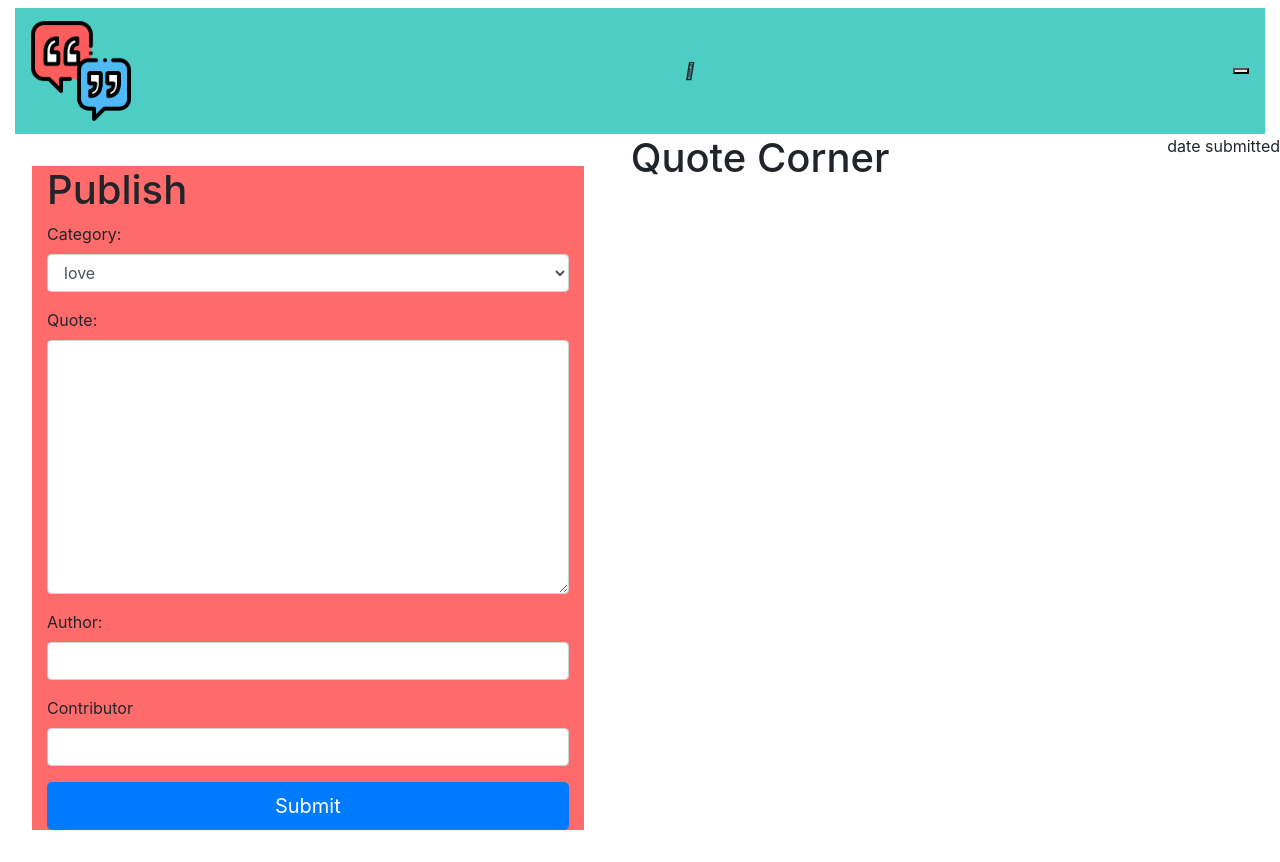
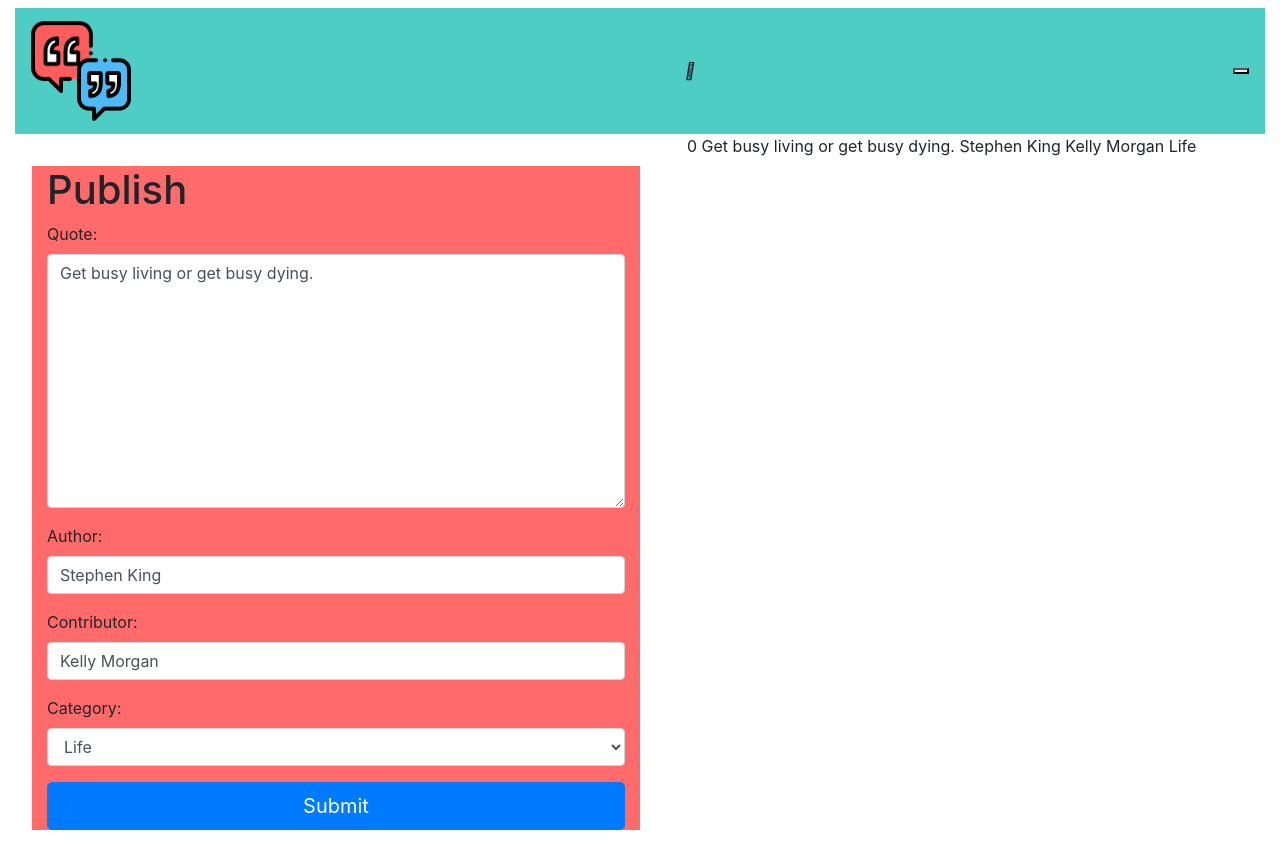
Before and after one commit to tc-mwangi/Quotes, an Angular app: page / in a window 1280 px wide. Built offline with nearby package versions, Linux system fonts and the light colour scheme; a web font is replaced by a local one.

Commit message:
two-way data binding on form working

```diff
--- a/src/app/app.module.ts
+++ b/src/app/app.module.ts
@@ -8,7 +8,7 @@ import { AppComponent } from './app.component';
 
 import { NavbarComponent } from './navbar/navbar.component';
 import { HomeComponent } from './home/home.component';
-import { FormComponent } from './form/form.component';
+import { FormComponent } from './quote-form/quote-form.component';
 
 @NgModule({
   declarations: [
--- a/src/app/form/form.component.html
+++ /dev/null
@@ -1,52 +0,0 @@
-<div class="container-fluid">
-  <div class="row">
-    <div class="col" id="publish">
-        <h1>Publish</h1>
-        <form>
-
-          <div class="form-group">
-            <!-- category field -->
-            <label for="category">Category: </label>
-            <select class="form-control" name="" id="" required>
-
-              <!-- use ng for to loop through choices of categories (interpolation) -->
-              <option *ngFor= "let option of options">{{option.category}}</option>
-            </select>
-          </div>
-
-          <div class="form-group">
-            <!-- quote field -->
-            <label for="quote">Quote: </label>
-            <textarea name="quote" class="form-control"  id="quote" cols="30" rows="10" required></textarea>
-          </div>
-
-          <div class="form-group">
-            <!-- author field -->
-            <label for="author">Author: </label>
-            <input type="text" class="form-control" id="author">
-          </div>
-
-          <div class="form-group">
-            <!-- contributor field -->
-            <label for="contributor">Contributor</label>
-            <input type="text" class="form-control" id="contributor">
-          </div>
-
-          <!-- submit button -->
-          <button type="submit" class="btn btn-primary btn-lg btn-block">Submit</button>
-
-        </form>
-      </div>
-      <!-- display entry here -->
-      <div class="col">
-          <h1>Quote Corner</h1>
-      </div>
-
-      <!-- display time stamp here -->
-      <div class="">
-        date submitted
-      </div>
-
-
-      </div>
-    </div>
--- a/src/app/form/form.component.ts
+++ /dev/null
@@ -1,29 +0,0 @@
-import { Component, OnInit } from '@angular/core';
-
-
-@Component({
-  selector: 'app-form',
-  templateUrl: './form.component.html',
-  styleUrls: ['./form.component.css']
-})
-export class FormComponent implements OnInit {
-
-  // option tag loop options
-  options = [
-    {category: 'love'},
-    {category: 'life'},
-    {category: 'work'},
-    {category: 'religious'}
-  ];
-
-
-
-  constructor() {
-
-
-   }
-
-  ngOnInit() {
-  }
-
-}
--- /dev/null
+++ b/src/app/quote-form/quote-form.component.html
@@ -0,0 +1,56 @@
+<div class="container-fluid">
+  <div class="row">
+    <div class="col" id="publish">
+        <h1>Publish</h1>
+
+        <form #quoteForm="ngForm">
+          <div class="form-group">
+            <!-- quote field -->
+            <label for="quote">Quote: </label>
+            <textarea name="quote" class="form-control"  id="quote" cols="30" rows="10" required [(ngModel)]="model.quote"></textarea>
+          </div>
+
+          <div class="form-group">
+            <!-- author field -->
+            <label for="author">Author: </label>
+            <input type="text" name="author" class="form-control" id="author" required [(ngModel)]="model.author">
+          </div>
+
+          <div class="form-group">
+            <!-- contributor field -->
+            <label for="contributor">Contributor: </label>
+            <input type="text" name="contributor" class="form-control" id="contributor" required [(ngModel)]="model.contributor">
+          </div>
+
+          <div class="form-group">
+              <!-- category field -->
+              <label for="category">Category: </label>
+              <select class="form-control" name="category" id="category" required [(ngModel)]="model.category">
+
+                <!-- use ng for to loop through choices of categories (interpolation) -->
+                <option *ngFor= "let option of options">{{option.category}}</option>
+              </select>
+            </div>
+
+          <!-- submit button -->
+          <button type="submit" class="btn btn-primary btn-lg btn-block">Submit</button>
+
+        </form>
+      </div>
+      <!-- 2-way data binding displays here -->
+      <div class="col">
+        {{model.id}}
+        {{model.quote}}
+        {{model.author}}
+        {{model.contributor}}
+        {{model.category}}
+      </div>
+
+      <!-- display time stamp here -->
+      <div class="">
+
+      </div>
+
+
+      </div>
+    </div>
--- /dev/null
+++ b/src/app/quote-form/quote-form.component.ts
@@ -0,0 +1,70 @@
+import { Component, OnInit, Input, Output } from '@angular/core';
+import { Quote }    from '../quote';
+
+@Component({
+  selector: 'app-form',
+  templateUrl: './quote-form.component.html',
+  styleUrls: ['./quote-form.component.css']
+})
+export class FormComponent implements OnInit {
+
+
+    // option tag loop options
+    options = [
+      {category: 'Life'},
+      {category: 'Love'},
+      {category: 'Work'},
+      {category: 'Religion'},
+      {category: 'Famous'},
+      {category: 'Miscellaneous'}
+
+    ];
+
+
+// sample = {
+//   id: '1',
+//   quote: 'Get busy living or get busy dying.',
+//   author: 'Stephen King',
+//   contributor: 'Kelly Morgan',
+//   category: 'Life',
+// }
+
+  // default object to be changed by form inputs
+
+
+  model=new Quote(0, 'Get busy living or get busy dying.', 'Stephen King', 'Kelly Morgan','Life');
+
+
+  // sample quotes array
+  quotes = [
+    new Quote(1, 'Get busy living or get busy dying.', 'Stephen King', 'Kelly Morgan', 'Life'),
+
+    new Quote(2, 'The first step toward success is taken when you refuse to be a captive of the environment in which you first find yourself.', 'Mark Caine', 'Gary Harris', 'Life'),
+
+    new Quote(3, 'You know you’re in love when you can’t fall asleep because reality is finally better than your dreams.', 'Dr. Suess', 'Heather Langley', 'Love'),
+
+    new Quote(4, 'Great minds discuss ideas; average minds discuss events; small minds discuss people.', 'Eleanor Roosevelt', 'June Mwangi', 'Work'),
+
+    new Quote(5, 'I’m selfish, impatient and a little insecure. I make mistakes, I am out of control and at times hard to handle. But if you can’t handle me at my worst, then you sure as hell don’t deserve me at my best.', 'Timothy Karanja', 'Marilyn Monroe', 'Famous'),
+
+    new Quote(6, 'A kiss is a lovely trick designed by nature to stop speech when words become superfluous.', 'Wendy Summers', 'Ingrid Bergman', 'Love'),
+
+    new Quote(7, 'You miss 100 percent of the shots you never take.', 'Timothy Karanja', 'Wayne Gretzky', 'Miscellaneous'),
+
+    new Quote(8, 'In order to write about life first you must live it.', 'Juliette Mukami', 'Ernest Hemingway', 'Life'),
+
+    new Quote(9, 'To answer before listening — that is folly and shame.', 'Alexander Gacuhi', 'Bible', 'Religion'),
+
+    new Quote(10, 'You will face many defeats in life, but never let yourself be defeated.', 'Andrew Ranja', 'Maya Angelou', 'Miscellaneous')
+  ]
+
+
+
+
+
+
+
+  ngOnInit() {
+  }
+
+}
--- a/src/app/quote.ts
+++ b/src/app/quote.ts
@@ -5,6 +5,7 @@ export class Quote {
         public quote: string,
         public author: string,
         public contributor: string,
-        public category: string
+        public category: string,
+        // public newDate: Date
     ){}
 }
```
Also changed, not shown: src/app/quote-form/quote-form.component.css (renamed from src/app/form/form.component.css).
